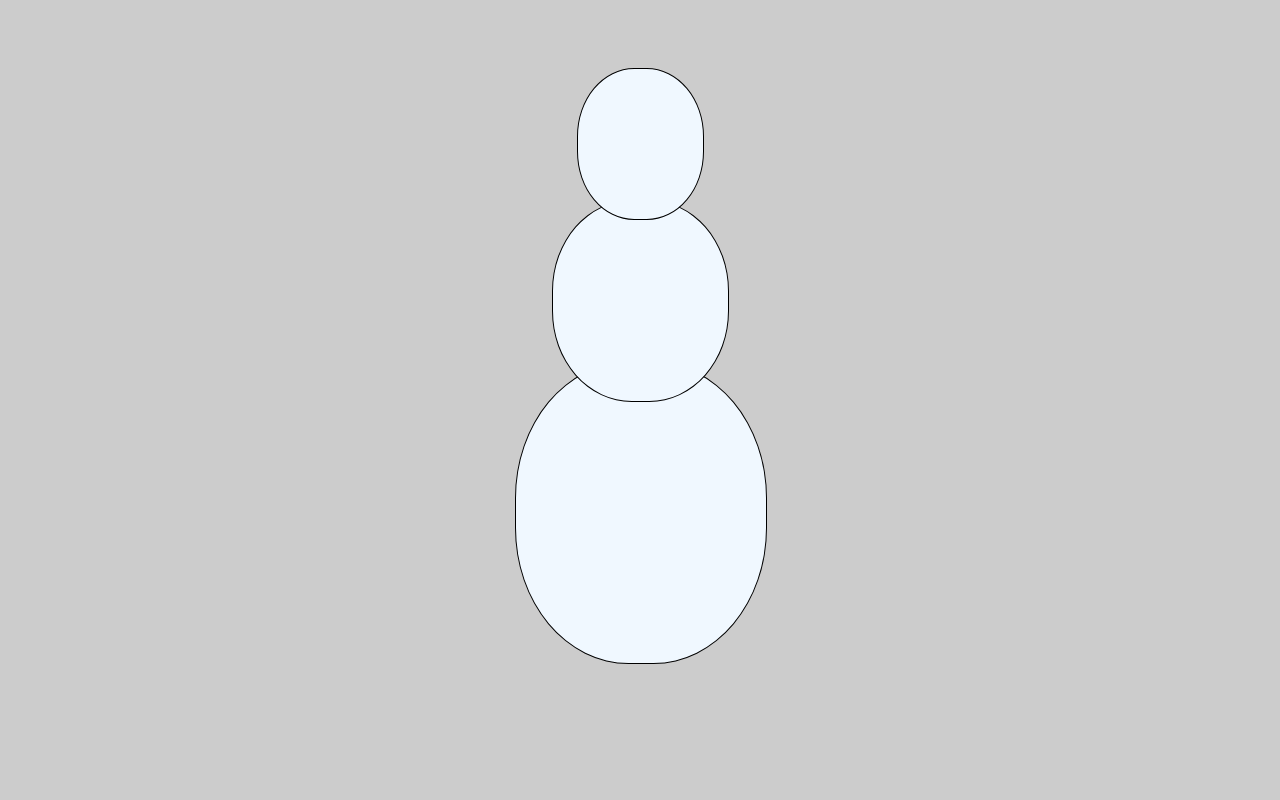
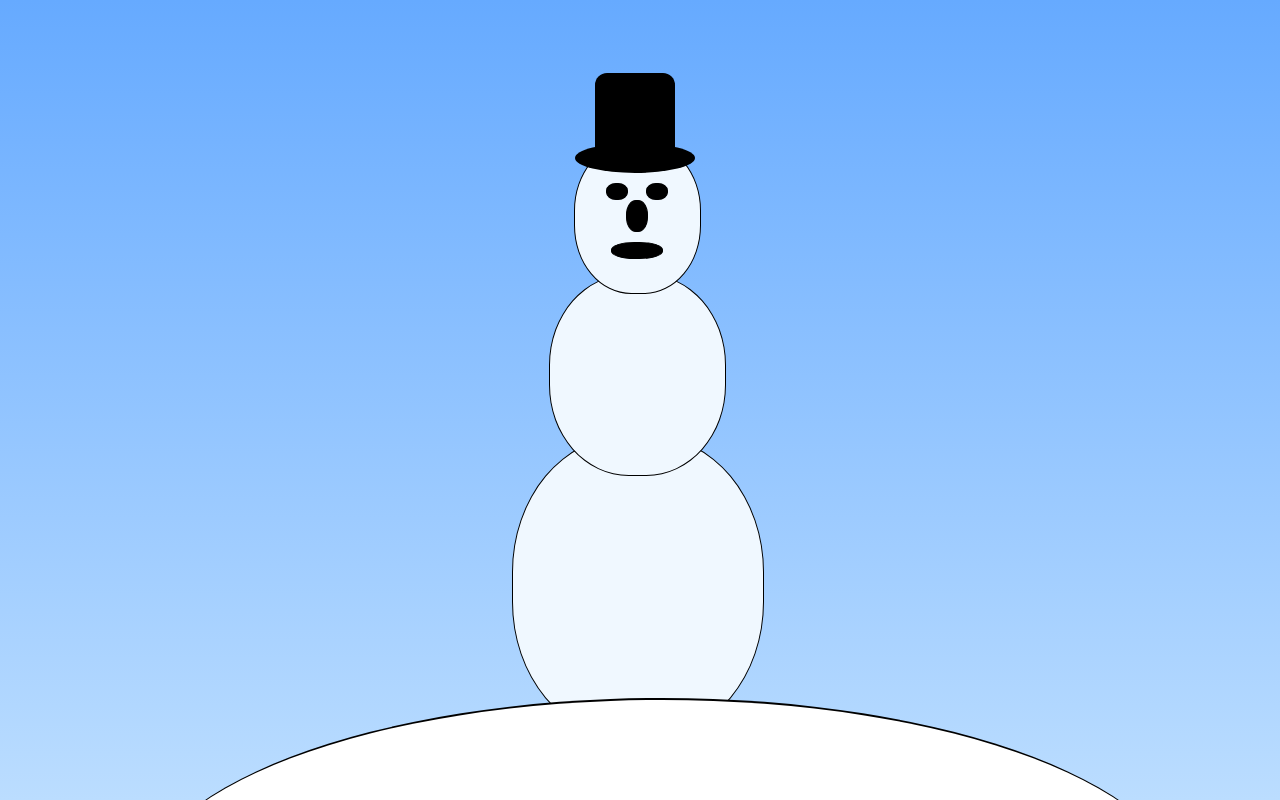
Before and after one commit to BelAmyJoseph/iop-7xx, a plain HTML site: page index.html in a window 1280 px wide. Drawn offline with Linux system fonts and the light colour scheme.

Commit message:
add now hill and background for snow,man. Moved the little gut down to the bottom of the page and added style ofor html element.

```diff
--- a/assets/css/style.css
+++ b/assets/css/style.css
@@ -1,15 +1,35 @@
 /* CSS Document */
 
+html {
+    height: 100%;
+    overflow: hidden;
+}
+
 body {
-    background-color: #CCC;
+    margin: 0;
+    width: 100%;
+    height: 100%;
+    overflow: hidden;
+    color: #fff;
+    background-color: #9cf;
+    background-image: -webkit-gradient(linear, left top, left bottom, from(#6af), to(#bdf));
+    background-image: -webkit-linear-gradient(#6af, #bdf);
+    background-image: -moz-linear-gradient(#6af, #bdf);
+    background-image: linear-gradient(#6af, #bdf);
+}
+::-webkit-scrollbar {
+    display: none;
 }
 /* SNOWMAN */
 .snowman {
+    text-align: center;
     width: 250px;
     margin: auto;
     overflow: visible;
+    position: fixed;
+    bottom: -300px;
+    left: 40%;
 }
-
 .smBody, .smFeet, .smHead {
     border: thin #000 solid;
     height: 150px;
@@ -23,13 +43,62 @@ body {
     z-index: 10;
     width: 50%;
 }
+.hat {
+    background-color: black;
+    width: 80px;
+    height: 80px;
+    border-top-left-radius: 15%;
+    border-top-right-radius: 15%;
+    position: absolute;
+    top: -70px;
+    left: 20px;
+}
+.rim {
+    background-color: black;
+    width: 120px;
+    height: 30px;
+    border-radius: 50%;
+    position: absolute;
+    top: 70px;
+    left: -20px;
+}
+.face {
+    margin: 40px auto;
+    height: 30px;
+    position: relative;
+    width: 50%;
+}
+.eye, .nose, .mouth {
+    border: thin #000 solid;
+    width: 20px;
+    height: 15px;
+    background-color: black;
+    border-radius: 45%;
+}
+.leye {
+    float: left;
+}
+.reye {
+    float: right;
+}
+.nose, .mouth {
+    clear: both;
+    margin: auto;
+}
+.nose {
+    margin-top: 20px;
+    height: 30px;
+}
+.mouth {
+    margin-top: 10px;
+    width: 50px;
+}
 .smBody {
-    width: 125px;
+    width: 70%;
     height: 200px;
     position: relative;
     bottom: -40px;
     z-index: 9;
-    width: 70%;
 }
 .smFeet {
     width: 250px;
@@ -37,3 +106,15 @@ body {
     z-index: 8;
     margin-bottom: -40px;
 }
+
+.hill {
+    border-top: 2px solid #000;
+    width: 300%;
+    margin-left: -150%;
+    min-height: 100px;
+    padding: 60%;
+    border-radius: 50%;
+    border-left-color: transparent;
+    border-right-color: transparent;
+    background-color: #FFF;
+}
--- a/index.html
+++ b/index.html
@@ -3,19 +3,31 @@
     <head>
         <meta charset="utf-8">
         <title>inside out | 7xx</title>
-<link href="assets/css/style.css" rel="stylesheet" type="text/css">
+        <link rel="stylesheet" href="assets/css/style.css">
     </head>
 
     <body>
 
         <!-- SNOWMAN -->
         <div class="snowman">
+            <div class="smHead">
+                <div class="hat">
+                    <div class="rim"></div>
+                </div>
+                <div class="face">
+                    <div class="eyes">
+                        <div class="eye leye"></div>
+                        <div class="eye reye"></div>
+                    </div>
+                    <div class="nose"></div>
+                    <div class="mouth"></div>
+                </div>
+            </div>
+            <div class="smBody"></div>
+            <div class="smFeet"></div>
 
-	<div class="smHead"></div>
-
-  	<div class="smBody"></div>
-
-  	<div class="smFeet"></div>
+            <!-- HILL -->
+            <div class="hill"></div>
         </div>
     </body>
 </html>
```
Lines whose indentation alone changed are shown as unchanged.
